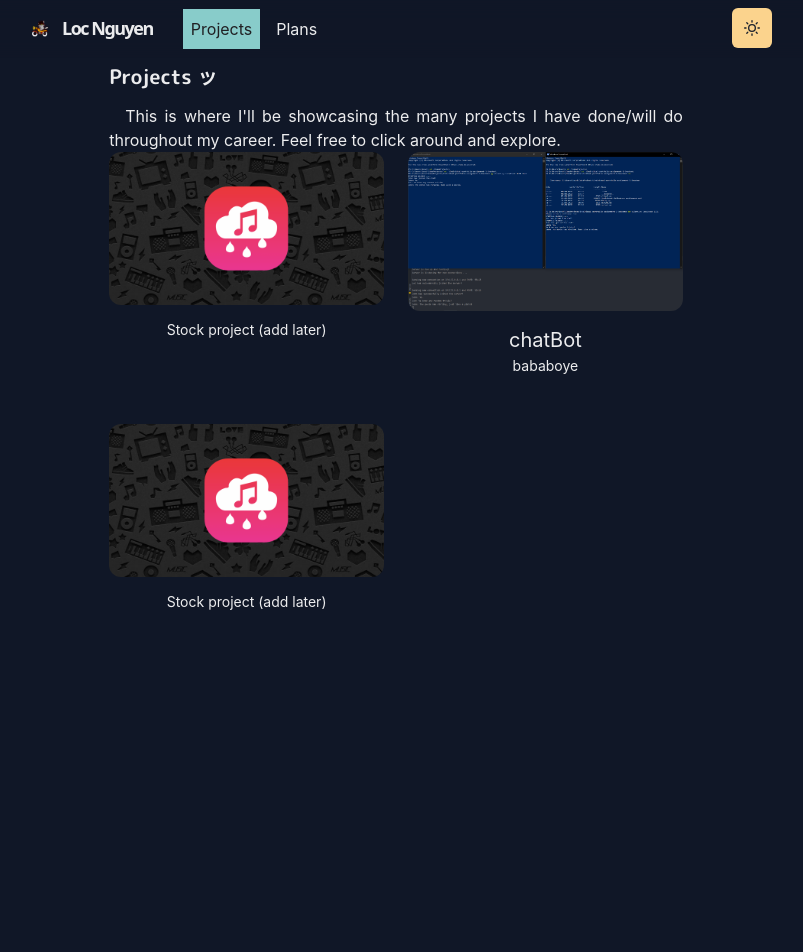
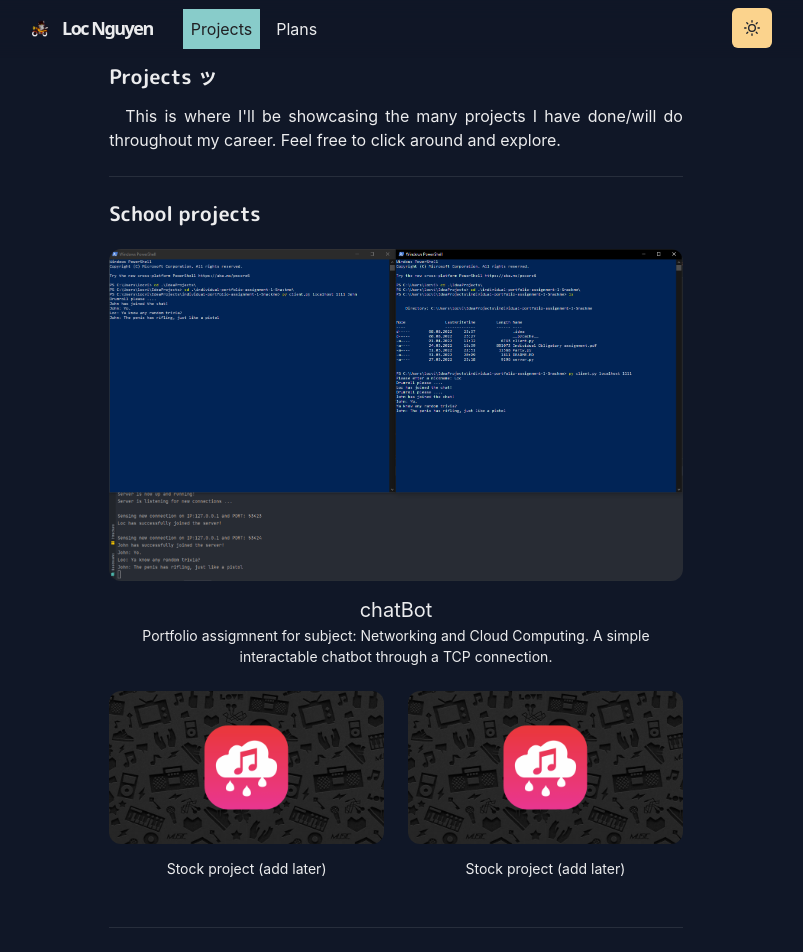
Before and after one commit to Snackme/locng-homepage, a Next.js app: page /projects in a window 1280 px wide. Shown: the top 952 px of the page, without its empty margins (244-1047 px from the left). Before the commit the page ends 800 px from the top, so only its background shows below. Built offline with nearby package versions, Linux system fonts and the light colour scheme.

Commit message:
Dividing projects overview page into parts.

```diff
--- a/pages/index.js
+++ b/pages/index.js
@@ -13,7 +13,6 @@ import Section from '../components/section'
 import Paragraph from '../components/paragraph'
 import { ChevronRightIcon } from '@chakra-ui/icons'
 import { BioSection, BioYear } from '../components/bio'
-
 
 
 const Page = () => {
@@ -83,7 +82,8 @@ const Page = () => {
               possible.
             </Paragraph>
             <Paragraph>
-              I am doing this by making small projects here and there in
+              I am doing this by making small projects like a <NextLink href="projects/chatbot">
+                <Link>chatbot</Link></NextLink> here and there in
               languages I am interested in, including this portfolio-ish page
               right here, in the hopes of one day becoming a fullstack engineer!
               Feel free to snoop around. I&apos;m also available through my
--- a/pages/projects.js
+++ b/pages/projects.js
@@ -1,9 +1,4 @@
-import {
-  Container,
-  Heading,
-  SimpleGrid,
-  Divider
-} from '@chakra-ui/react'
+import { Container, Heading, SimpleGrid, Divider } from '@chakra-ui/react'
 import Layout from '../components/layouts/article'
 import Paragraph from '../components/paragraph'
 import Section from '../components/section'
@@ -20,19 +15,17 @@ const Projects = () => {
           Projects ッ
         </Heading>
         <Paragraph>
-        This is where I&apos;ll be showcasing the many projects I have done/will
-        do throughout my career. Feel free to click around and explore.
+          This is where I&apos;ll be showcasing the many projects I have
+          done/will do throughout my career. Feel free to click around and
+          explore.
         </Paragraph>
 
-      <SimpleGrid columns={[1, 1, 2]} gap={6}>
-        <Section>
-          <ProjectGridItem
-            id=""
-            title=""
-            thumbnail={thumbWalknote}
-          >
-            Stock project (add later)
-          </ProjectGridItem>
+        <Section delay={0.2}>
+          <Divider my={6} />
+
+          <Heading as="h3" fontSize={20} mb={4}>
+            School projects
+          </Heading>
         </Section>
 
         <Section>
@@ -41,20 +34,32 @@ const Projects = () => {
             title="chatBot"
             thumbnail={thumbChatBot}
           >
-
-            bababoye
+            Portfolio assigmnent for subject: Networking and Cloud Computing. A
+            simple interactable chatbot through a TCP connection.
           </ProjectGridItem>
         </Section>
+        <SimpleGrid columns={[1, 1, 2]} gap={6}>
           <Section>
-          <ProjectGridItem
-            id=""
-            title=""
-            thumbnail={thumbWalknote}
-          >
+            <ProjectGridItem id="" title="" thumbnail={thumbWalknote}>
+              Stock project (add later)
+            </ProjectGridItem>
+          </Section>
+
+          <Section>
+            <ProjectGridItem id="" title="" thumbnail={thumbWalknote}>
               Stock project (add later)
             </ProjectGridItem>
           </Section>
         </SimpleGrid>
+
+        <Section delay={0.2}>
+          <Divider my={6} />
+
+          <Heading as="h3" fontSize={20} mb={4}>
+            Other projects (coming soon)
+          </Heading>
+        </Section>
+
       </Container>
     </Layout>
   )
```
Lines whose indentation alone changed are shown as unchanged.
